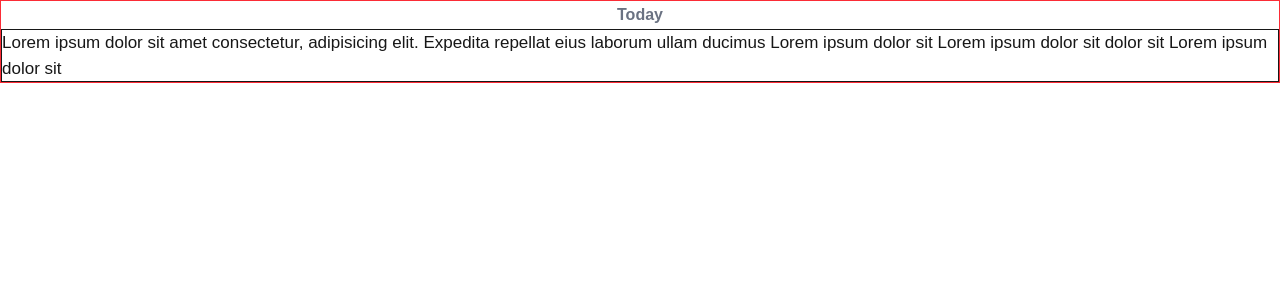
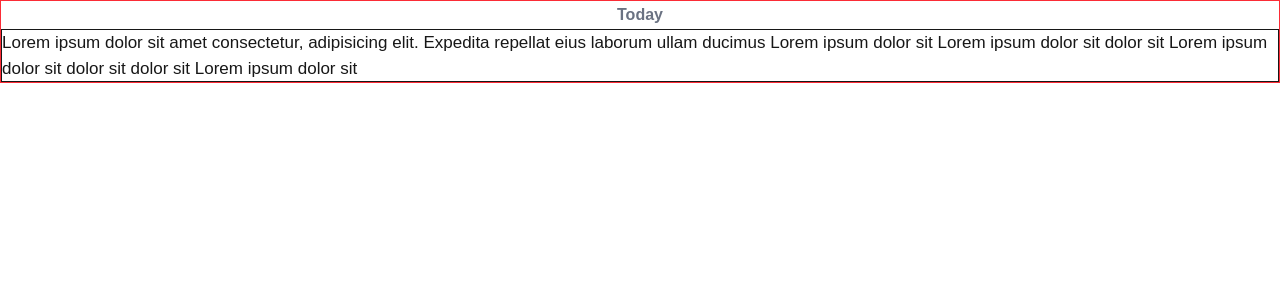
Before and after one commit to Amarjit-Gupta/next-js-dashboard, a Next.js app: page /Crousel in a window 1280 px wide. Shown: the top 300 px of the page. Built offline with nearby package versions, Linux system fonts and the light colour scheme.

Commit message:
first-commit

```diff
--- a/app/Crousel/page.jsx
+++ b/app/Crousel/page.jsx
@@ -70,21 +70,21 @@ function CarouselComponent() {
         <div className="h-full flex items-center justify-center border border-red-500 ">
           <h3 className="text-center font-bold text-gray-500 py-0.5">Today</h3>
           <div className="flex-1 overflow-hidden border text-[17px]">
-            Lorem ipsum dolor sit amet consectetur, adipisicing elit. Expedita repellat eius laborum ullam ducimus Lorem ipsum dolor sit Lorem ipsum dolor sit dolor sit Lorem ipsum dolor sit
+            Lorem ipsum dolor sit amet consectetur, adipisicing elit. Expedita repellat eius laborum ullam ducimus Lorem ipsum dolor sit Lorem ipsum dolor sit dolor sit Lorem ipsum dolor sit dolor sit dolor sit Lorem ipsum dolor sit
           </div>
         </div>
 
         <div className="h-full flex flex-col border">
           <h3 className="text-center font-bold text-gray-500 py-0.5">Month</h3>
           <div className="flex-1 overflow-hidden border text-[17px]">
-            Lorem ipsum dolor sit amet consectetur, adipisicing elit. Expedita repellat eius laborum ullam ducimus Lorem ipsum dolor sit Lorem ipsum dolor sit dolor sit Lorem ipsum dolor sit
+            Lorem ipsum dolor sit amet consectetur, adipisicing elit. Expedita repellat eius laborum ullam ducimus Lorem ipsum dolor sit Lorem ipsum dolor sit dolor sit Lorem ipsum dolor sit dolor sit dolor sit Lorem ipsum dolor sit
           </div>
         </div>
 
         <div className="h-full flex flex-col border ">
           <h3 className="text-center font-bold text-gray-500 py-0.5">Year</h3>
           <div className="flex-1 overflow-hidden border text-[17px]">
-            Lorem ipsum dolor sit amet consectetur, adipisicing elit. Expedita repellat eius laborum ullam ducimus Lorem ipsum dolor sit Lorem ipsum dolor sit dolor sit Lorem ipsum dolor sit
+            Lorem ipsum dolor sit amet consectetur, adipisicing elit. Expedita repellat eius laborum ullam ducimus Lorem ipsum dolor sit Lorem ipsum dolor sit dolor sit Lorem ipsum dolor sit dolor sit dolor sit Lorem ipsum dolor sit
           </div>
         </div>
       </Slider>
--- a/app/page.js
+++ b/app/page.js
@@ -199,6 +199,8 @@ const App = () => {
                 <li>hello</li>
                 <li>hello</li>
                 <li>hello</li>
+                <li>hello</li>
+                <li>hello</li>
               </ul>
             </div>
           </div>
```
